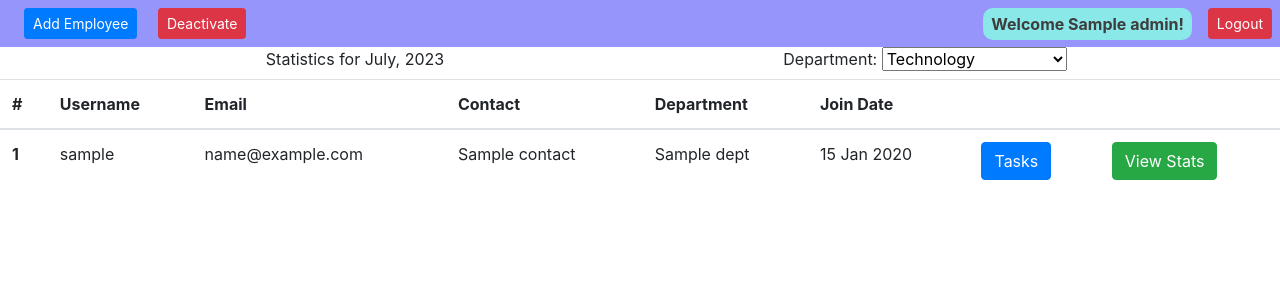
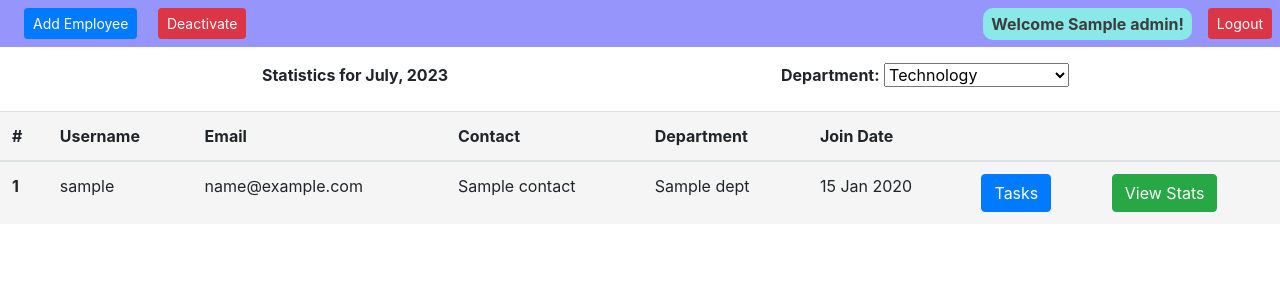
Before and after one commit to priddhesh/WorkTrack, a Node server app: template views/AdminDashboard.ejs in a window 1280 px wide. Shown: the top 300 px of the page. Run offline with Node 20, Linux system fonts and the light colour scheme; the template is opened without the code that fills it: most values are stand-ins (such as "Sample title", 1, 10 or a date in 2020); some libraries are stand-ins or nearby versions.

Commit message:
updated UI for admin dashboar

```diff
--- a/public/scripts/chartAdmin.js
+++ b/public/scripts/chartAdmin.js
@@ -40,7 +40,7 @@ var data = [{
 
 var layout = {
     height: 400,
-    width: 500
+    width: 500,
 };
 
 Plotly.newPlot('myDiv1', data, layout);
--- a/views/AdminDashboard.ejs
+++ b/views/AdminDashboard.ejs
@@ -101,12 +101,12 @@
 
     <div class="container text-center">
         <div class="row">
-            <div class="col">
-                <span id="month"></span>
+            <div class="col p-3">
+                <span style="font-weight: bold;" id="month"></span>
                 <div id='myDiv1'></div>
             </div>
-            <div class="col">
-                <label for="dept">Department:</label>
+            <div class="col p-3">
+                <label style="font-weight: bold;" for="dept">Department:</label>
                 <select onchange="deptStats(this.value)" id="dept">
                     <option value="Technology">Technology</option>
                     <option value="Product Management">Product Management</option>
@@ -117,7 +117,7 @@
         </div>
     </div>
 
-    <table class="table">
+    <table class="table" style="background-color: hsl(0, 0%, 96%);">
         <thead>
             <tr>
                 <th scope="col">#</th>
--- a/views/EmployeeDashboard.ejs
+++ b/views/EmployeeDashboard.ejs
@@ -21,7 +21,7 @@
             Graph</button>
         <a href="/employee/updateEmployee" class="btn btn-secondary btn-sm">Update Profile</a>
         <a href="/employee/logout" class="btn btn-danger float-lg-right btn-sm">Logout</a>
-        <span style="background-color: rgb(139, 232, 232); border-radius: 10px;"
+        <span style="background-color: rgb(139, 232, 232); border-radius: 10px;font-weight: bold;"
             class="float-lg-right px-2 p-1 mx-3">Welcome <%=data[0].username%>!</span>
     </div>
 
```
